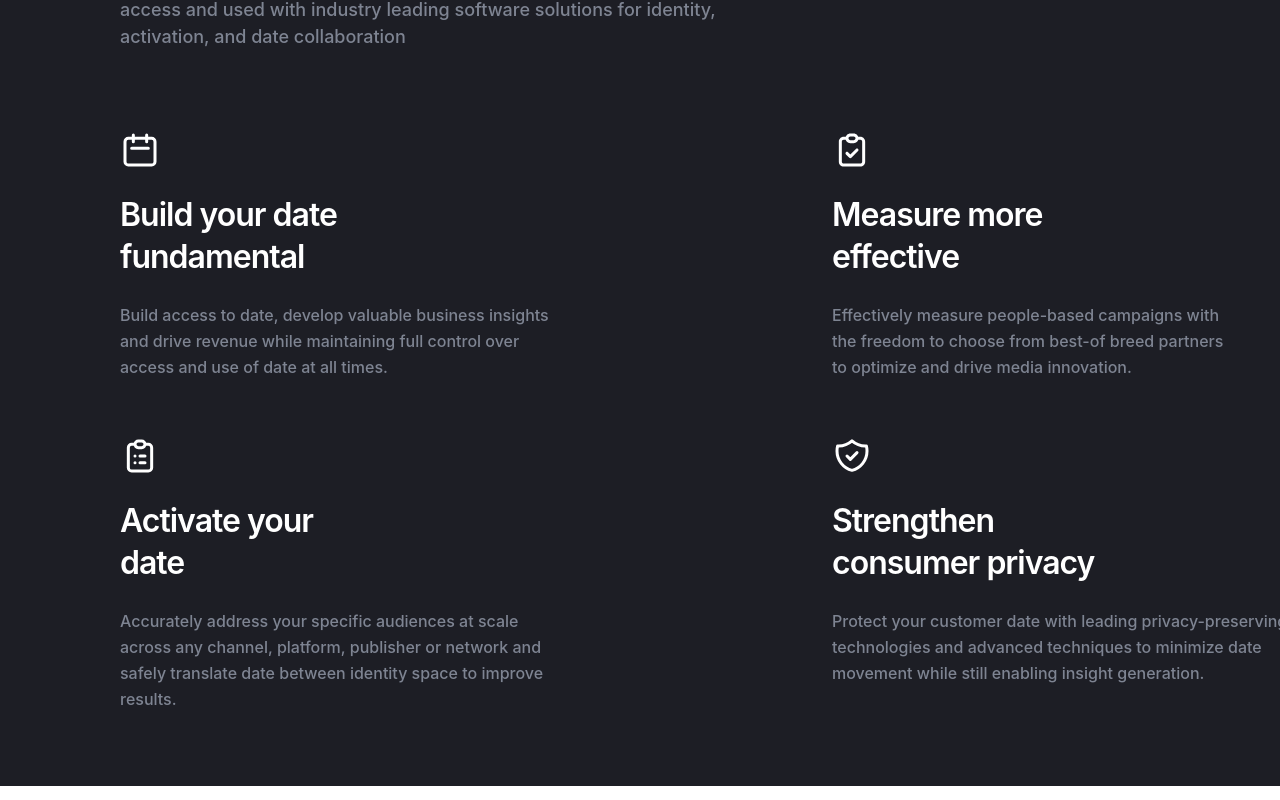
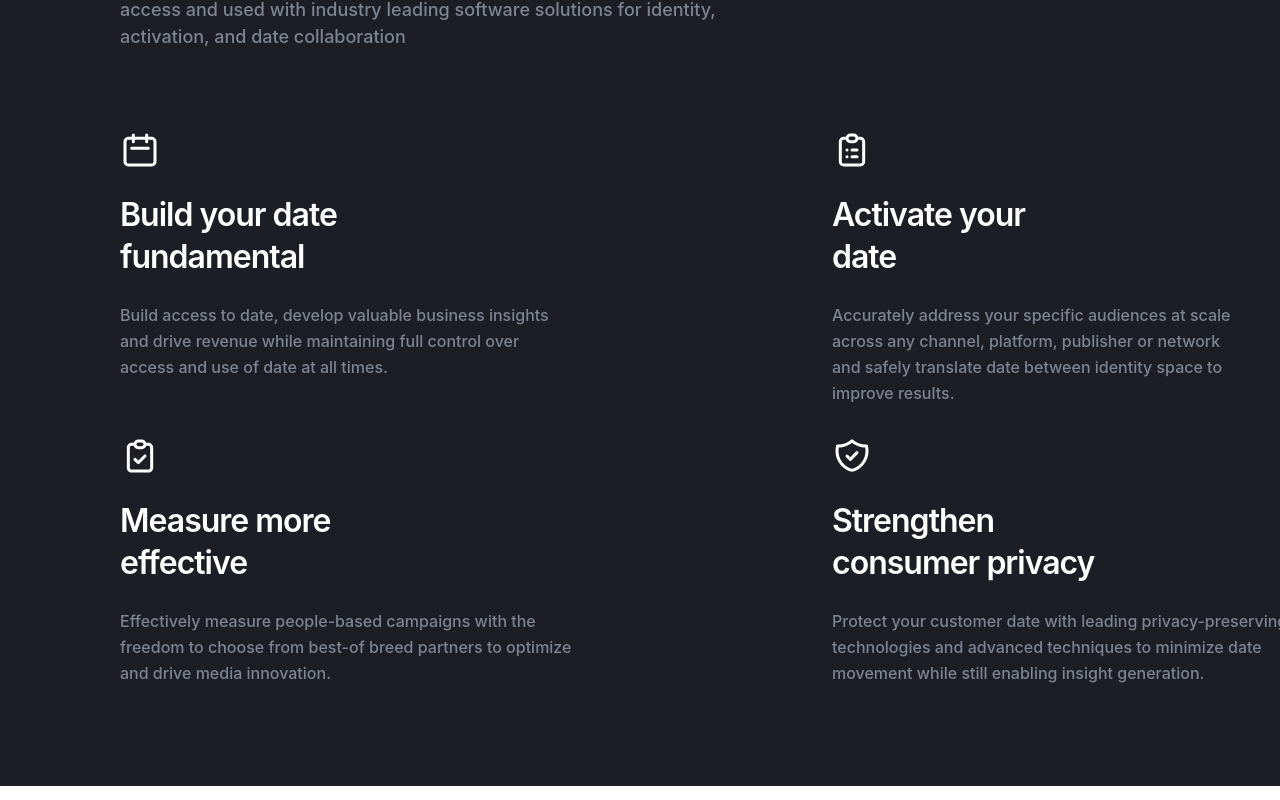
Before and after one commit to nvictoria18/Coca, a Next.js app: page /home in a window 1280 px wide. Shown: the part 1260-2060 px from the top of the page. Built offline with nearby package versions, Linux system fonts and the light colour scheme.

Commit message:
develop: add elements to overview

```diff
--- a/src/app/home/sectors/main/Main.style.ts
+++ b/src/app/home/sectors/main/Main.style.ts
@@ -19,13 +19,6 @@ export const StyledMain = styled.div`
 
   @media (${device.mobile}) {
       height: 918px;
-
-      .graphic {
-        width: 10px;
-        overflow: visible;
-        height: auto;
-        max-width: 100%;
-    }
   }
 `
 
@@ -39,7 +32,16 @@ export const StyledGreenEllipse = styled(GreenEllipse)`
   position: absolute;
   right: 0px;
   top: 1px;
+
 `
+
+export const Graphics = styled.div`
+  @media (${device.mobile}) {
+    width: 100%;
+    max-width: 335px;
+  }
+
+`;
 
 export const InsideMain = styled.div``
 
@@ -173,9 +175,6 @@ export const StyledSales = styled(Sales)`
     left: 20px;
     right: 0px;
 
-    width: 335px;
-    height: auto; /* Сохраняет пропорции */
-    max-width: 100%; /* Защита от переполнения */
 
   }
 `
--- a/src/app/home/sectors/main/Main.tsx
+++ b/src/app/home/sectors/main/Main.tsx
@@ -1,5 +1,6 @@
 import { Button } from '@/components/ui/Button/Button';
 import {
+  Graphics,
   InsideMain,
   Line,
   StyledEnterEmail,
@@ -51,12 +52,14 @@ const Main = () => {
         </Button>
 
       </StyledEnterEmail>
+      <Graphics>
+        <StyledSales className='graphics' />
+      </Graphics>
+      {/* <StyledGrowth />
 
-        <StyledSales className='graphic' />
+      <StyledStatic /> */}
 
-        <StyledGrowth className='graphic1' />
 
-        <StyledStatic className='graphic' />
 
     </StyledMain>
   )
--- a/src/app/home/sectors/overview/Carts.tsx
+++ b/src/app/home/sectors/overview/Carts.tsx
@@ -0,0 +1,57 @@
+import Calendar from '@/image/Icon.svg'
+import Note from '@/image/Icon (1).svg'
+import Check from '@/image/Icon (2).svg'
+import Security from '@/image/Icon (3).svg'
+import { ReactNode } from 'react'
+
+type Keys = 'first' | 'second'
+
+type Carts = {
+  [K in Keys]: {
+    mR: 80 | 54 | 0;
+    icon: ReactNode;
+    title: string,
+    titleWidth: number,
+    text: string;
+    textWidth: number;
+  }[];
+}
+
+export const carts: Carts = {
+  first: [
+    {
+      mR: 54,
+      icon: <Calendar />,
+      title: 'Build your date fundamental',
+      titleWidth: 249,
+      text: 'Build access to date, develop valuable business insights and drive revenue while maintaining full control over access and use of date at all times.',
+      textWidth: 446
+    },
+    {
+      mR: 0,
+      icon: <Check />,
+      title: 'Measure more effective',
+      titleWidth: 249,
+      textWidth: 453,
+      text: 'Effectively measure people-based campaigns with the freedom to choose from best-of breed partners to optimize and drive media innovation.',
+    },
+  ],
+  second: [
+    {
+      mR: 80,
+      icon: <Note />,
+      titleWidth: 249,
+      textWidth: 401,
+      title: 'Activate your date',
+      text: 'Accurately address your specific audiences at scale across any channel, platform, publisher or network and safely translate date between identity space to improve results.',
+    },
+    {
+      mR: 0,
+      icon: <Security />,
+      titleWidth: 293,
+      textWidth: 481,
+      title: 'Strengthen consumer privacy',
+      text: 'Protect your customer date with leading privacy-preserving technologies and advanced techniques to minimize date movement while still enabling insight generation.',
+    }
+  ]
+}
--- a/src/app/home/sectors/overview/Overview.tsx
+++ b/src/app/home/sectors/overview/Overview.tsx
@@ -16,8 +16,10 @@ import TitleOfHead from "@/components/ui/TitleOfHead/TitleOfHead";
 import TextContent from "@/components/ui/TextContent/TextContent";
 import { FrameTitle } from "@/components/ui/Frame/FrameTitle/FrameTitle";
 import { FrameText } from "@/components/ui/Frame/FrameText/FrameText";
+import { carts } from "./Carts";
 
 const Overview = () => {
+  const { first, second } = carts;
   return (
     <StyledOverview>
 
@@ -50,49 +52,29 @@ const Overview = () => {
         <FramesBlock>
           <FramesList
             width={453}
+          > {
+              first.map((frame) => (
+                <Frame
+                  mR={frame.mR}
                 >
-            <Frame
-              mR={54}
-            >
-              <Calendar />
+                  {frame.icon}
                   <FrameTitle
                     color={colors.white}
-                width={249}
+                    width={frame.titleWidth}
                   >
-                Build your date fundamental
+                    {frame.title}
                   </FrameTitle>
                   <FrameText
                     color={colors.grayColor}
-                width={446}
+                    width={frame.textWidth}
                   >
-                Build access to date, develop valuable business insights
-                and drive revenue while maintaining full control over
-                access and use of date at all times.
+                    {frame.text}
                   </FrameText>
 
                 </Frame>
 
-            <Frame
-              mR={0}
-            >
-              <Note />
-              <FrameTitle
-                width={249}
-                color={colors.white}
-              >
-                Activate your date
-              </FrameTitle>
-              <FrameText
-                width={453}
-                color={colors.grayColor}
-              >
-                Accurately address your specific audiences at scale across
-                any channel, platform, publisher or network and safely
-                translate date between identity space to improve results.
-              </FrameText>
-
-            </Frame>
-
+              ))
+            }
 
           </FramesList>
 
@@ -100,47 +82,28 @@ const Overview = () => {
           <FramesList
             width={481}
           >
+            {second.map((frame) => (
                 <Frame
-              mR={80}
+                  mR={frame.mR}
                 >
-              <Check />
+                  {frame.icon}
                   <FrameTitle
                     color={colors.white}
-                width={249}
+                    width={frame.titleWidth}
                   >
-                Measure more effective
+                    {frame.title}
                   </FrameTitle>
                   <FrameText
                     color={colors.grayColor}
-                width={401}
+                    width={frame.textWidth}
                   >
-                Effectively measure people-based campaigns with
-                the freedom to choose from best-of breed partners
-                to optimize and drive media innovation.
+                    {frame.text}
                   </FrameText>
 
                 </Frame>
 
-            <Frame
-              mR={0}
-            >
-              <Security />
-              <FrameTitle
-                color={colors.white}
-                width={293}
-              >
-                Strengthen consumer privacy
-              </FrameTitle>
-              <FrameText
-                color={colors.grayColor}
-                width={481}
-              >
-                Protect your customer date with leading privacy-preserving
-                technologies and advanced techniques to minimize date
-                movement while still enabling insight generation.
-              </FrameText>
-
-            </Frame>
+              ))
+            }
 
           </FramesList>
 
```
Lines whose indentation alone changed are shown as unchanged.
